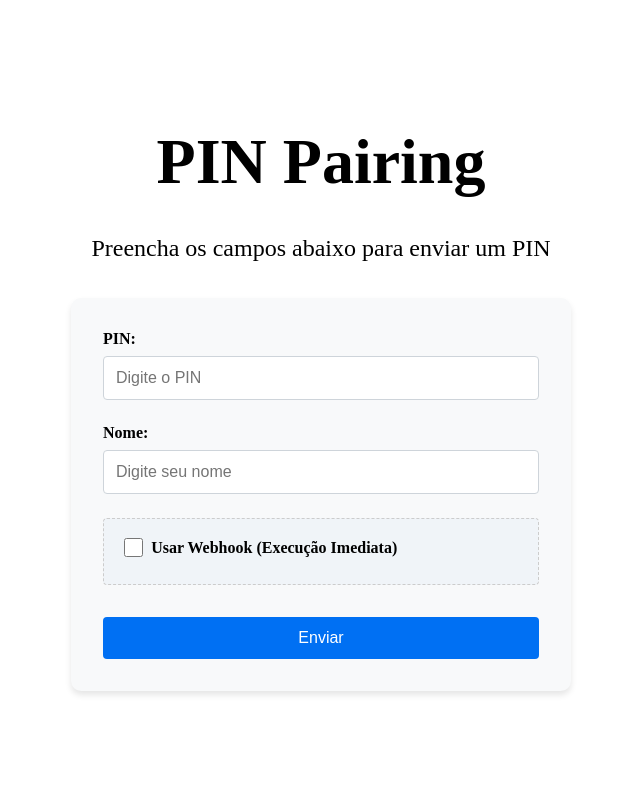
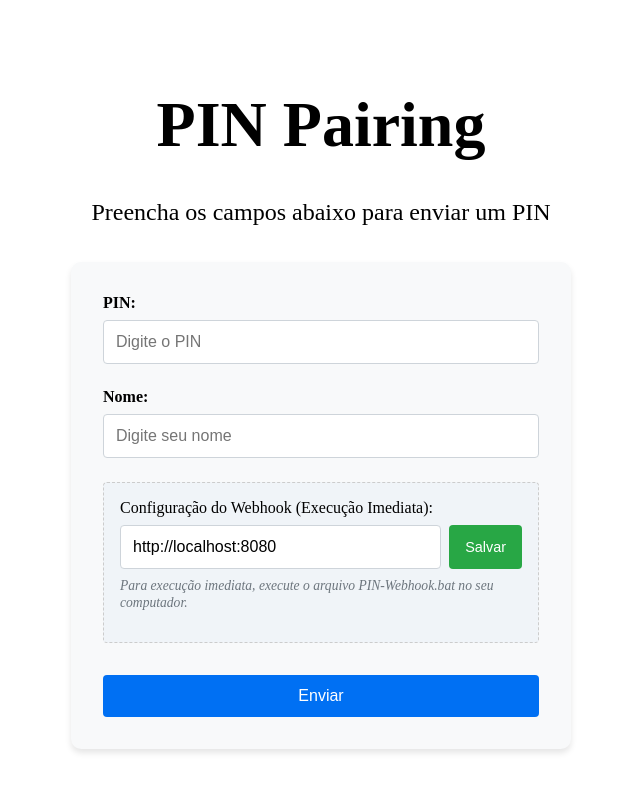
Before and after one commit to ingridliana-dev/pin-v2, a Next.js app: page / in a window 1280 px wide. Shown: the top 792 px of the page, without its empty margins (319-959 px from the left). Built offline with nearby package versions, Linux system fonts and the light colour scheme.

Commit message:
Torna o webhook padrão e remove a opção de marcação

```diff
--- a/pages/index.js
+++ b/pages/index.js
@@ -7,8 +7,7 @@ export default function Home() {
   const [name, setName] = useState("");
   const [message, setMessage] = useState("");
   const [loading, setLoading] = useState(false);
-  const [webhookUrl, setWebhookUrl] = useState("");
-  const [useWebhook, setUseWebhook] = useState(false);
+  const [webhookUrl, setWebhookUrl] = useState("http://localhost:8080");
 
   // Carregar a URL do webhook do localStorage
   useEffect(() => {
@@ -38,8 +37,8 @@ export default function Home() {
     setMessage("");
 
     try {
-      // Determinar qual endpoint usar
-      const endpoint = useWebhook && webhookUrl ? "/api/webhook" : "/api/data";
+      // Sempre usar o endpoint de webhook
+      const endpoint = "/api/webhook";
 
       const response = await fetch(endpoint, {
         method: "POST",
@@ -49,8 +48,8 @@ export default function Home() {
         body: JSON.stringify({
           pin,
           name,
-          // Incluir a URL do webhook se estiver usando o endpoint de webhook
-          ...(useWebhook && webhookUrl ? { webhookUrl } : {}),
+          // Sempre incluir a URL do webhook
+          webhookUrl,
         }),
       });
 
@@ -115,21 +114,10 @@ export default function Home() {
           </div>
 
           <div className={styles.webhookSection}>
-            <div className={styles.webhookToggle}>
-              <input
-                type="checkbox"
-                id="useWebhook"
-                checked={useWebhook}
-                onChange={(e) => setUseWebhook(e.target.checked)}
-              />
-              <label htmlFor="useWebhook">
-                Usar Webhook (Execução Imediata)
+            <div className={styles.webhookUrl}>
+              <label htmlFor="webhookUrl">
+                Configuração do Webhook (Execução Imediata):
               </label>
-            </div>
-
-            {useWebhook && (
-              <div className={styles.webhookUrl}>
-                <label htmlFor="webhookUrl">URL do Webhook:</label>
               <div className={styles.webhookUrlInput}>
                 <input
                   type="text"
@@ -147,11 +135,10 @@ export default function Home() {
                 </button>
               </div>
               <p className={styles.webhookHelp}>
-                  Para execução imediata, execute o arquivo PIN-Webhook.bat no
-                  seu computador.
+                Para execução imediata, execute o arquivo PIN-Webhook.bat no seu
+                computador.
               </p>
             </div>
-            )}
           </div>
 
           <button type="submit" className={styles.button} disabled={loading}>
--- a/styles/Home.module.css
+++ b/styles/Home.module.css
@@ -150,28 +150,8 @@
   box-sizing: border-box;
 }
 
-.webhookToggle {
-  display: flex;
-  align-items: center;
-  margin-bottom: 0.5rem;
-}
-
-.webhookToggle input[type="checkbox"] {
-  margin-right: 0.5rem;
-  width: auto;
-  height: 1.2rem;
-  width: 1.2rem;
-}
-
-.webhookToggle label {
-  font-weight: 600;
-  margin-bottom: 0;
-  font-size: 0.9rem;
-  line-height: 1.2;
-}
-
 .webhookUrl {
-  margin-top: 0.75rem;
+  margin-top: 0;
 }
 
 .webhookUrl label {
```
Lines whose indentation alone changed are shown as unchanged.
